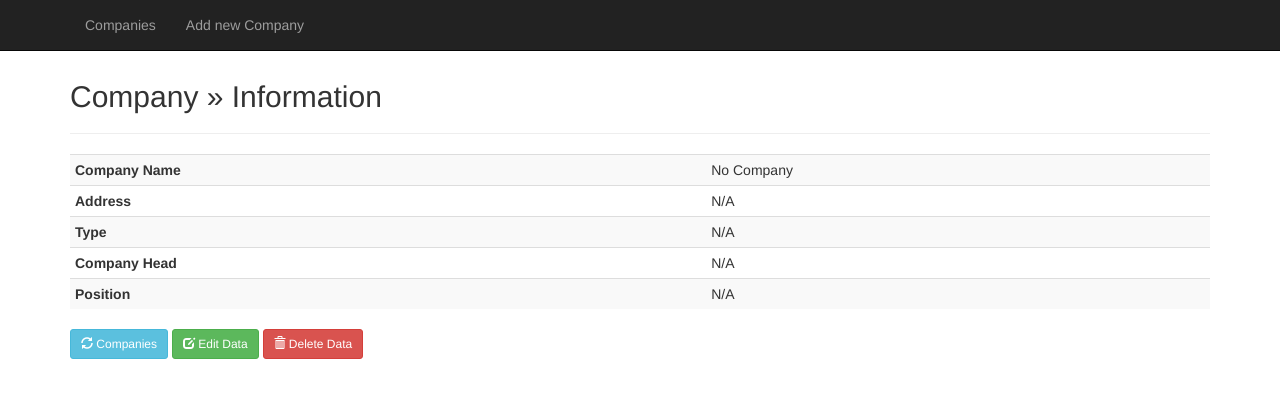
After one commit to IsmaelLangit/OJTMonitoring, a PHP site: page /profilecompany.php?coid=1 in a window 1280 px wide. The commit adds this page. Shown: the top 398 px of the page. Run offline with PHP 8.4, Linux system fonts and the light colour scheme; data comes from the database, SQL or seed files in the repository; some libraries are stand-ins or nearby versions.

Commit message:
Modfied code

```diff
--- a/company.php
+++ b/company.php
@@ -115,7 +115,7 @@ include("connect.php");
 						echo '
 						<tr>
 							<td>'.$no.'</td>
-							<td><a href="profile.php?coid='.$row['coid'].'"><span class="glyphicon glyphicon-user" aria-hidden="true"></span> '.$row['coname'].'</a></td>
+							<td><a href="profilecompany.php?coid='.$row['coid'].'"><span class="glyphicon glyphicon-user" aria-hidden="true"></span> '.$row['coname'].'</a></td>
                             <td>'.$row['coaddress'].'</td>';
                         echo '
 							<td>';
--- /dev/null
+++ b/profilecompany.php
@@ -0,0 +1,99 @@
+<?php
+include("connect.php");
+?>
+<!DOCTYPE html>
+<html lang="en">
+<head>
+
+	<meta charset="utf-8">
+	<meta http-equiv="X-UA-Compatible" content="IE=edge">
+	<meta name="viewport" content="width=device-width, initial-scale=1">
+	<title>OJT MONITORING</title>
+
+	<!-- Bootstrap -->
+	<link href="css/bootstrap.min.css" rel="stylesheet">
+
+	<style>
+		.content {
+			margin-top: 80px;
+		}
+	</style>
+
+</head>
+<body>
+	<nav class="navbar navbar-inverse navbar-fixed-top">
+		<div class="container">
+			<div class="navbar-header">
+				<button type="button" class="navbar-toggle collapsed" data-toggle="collapse" data-target="#navbar" aria-expanded="false" aria-controls="navbar">
+					<span class="sr-only">Toggle navigation</span>
+					<span class="icon-bar"></span>
+					<span class="icon-bar"></span>
+					<span class="icon-bar"></span>
+				</button>
+			</div>
+			<div id="navbar" class="navbar-collapse collapse">
+				<ul class="nav navbar-nav">
+					<li><a href="company.php">Companies</a></li>
+					<li><a href="add.php">Add new Company</a></li>
+				</ul>
+			</div><!--/.nav-collapse -->
+		</div>
+	</nav>
+	<div class="container">
+		<div class="content">
+			<h2>Company &raquo; Information</h2>
+			<hr />
+
+			<?php
+			$coid = $_GET['coid'];
+
+			$sql = mysqli_query($connect, "SELECT * from company WHERE coid='$coid'");
+			if(mysqli_num_rows($sql) == 0){
+				header("Location: company.php");
+			}else{
+				$row = mysqli_fetch_assoc($sql);
+			}
+
+			if(isset($_GET['aksi']) == 'delete'){
+				$delete = mysqli_query($connect, "DELETE FROM company WHERE coid='$coid'");
+				if($delete){
+					echo '<div class="alert alert-danger alert-dismissable">><button type="button" class="close" data-dismiss="alert" aria-hidden="true">&times;</button>Data successfully deleted.</div>';
+				}else{
+					echo '<div class="alert alert-info alert-dismissable"><button type="button" class="close" data-dismiss="alert" aria-hidden="true">&times;</button>Data not deleted successfully.</div>';
+				}
+			}
+			?>
+
+			<table class="table table-striped table-condensed">
+                <tr>
+					<th>Company Name</th>
+					<td><?php echo $row['coname']; ?></td>
+				</tr>
+				<tr>
+					<th>Address</th>
+					<td><?php echo $row['coaddress']; ?></td>
+				</tr>
+				<tr>
+					<th>Type</th>
+					<td><?php echo $row['typeofojt']; ?></td>
+				</tr>
+				<tr>
+					<th>Company Head</th>
+					<td><?php echo $row['company_head']; ?></td>
+				</tr>
+				<tr>
+					<th>Position</th>
+					<td><?php echo $row['position']; ?></td>
+				</tr>
+			</table>
+
+			<a href="company.php" class="btn btn-sm btn-info"><span class="glyphicon glyphicon-refresh" aria-hidden="true"></span> Companies</a>
+			<a href="editcompany.php?coid=<?php echo $row['coid']; ?>" class="btn btn-sm btn-success"><span class="glyphicon glyphicon-edit" aria-hidden="true"></span> Edit Data</a>
+			<a href="profilecompany.php?aksi=delete&coid=<?php echo $row['coid']; ?>" class="btn btn-sm btn-danger" onclick="return confirm('Are you sure to delete <?php echo $row['coname']; ?> ?')"><span class="glyphicon glyphicon-trash" aria-hidden="true"></span> Delete Data</a>
+		</div>
+	</div>
+
+	<script src="https://ajax.googleapis.com/ajax/libs/jquery/1.11.3/jquery.min.js"></script>
+	<script src="js/bootstrap.min.js"></script>
+</body>
+</html>
```
